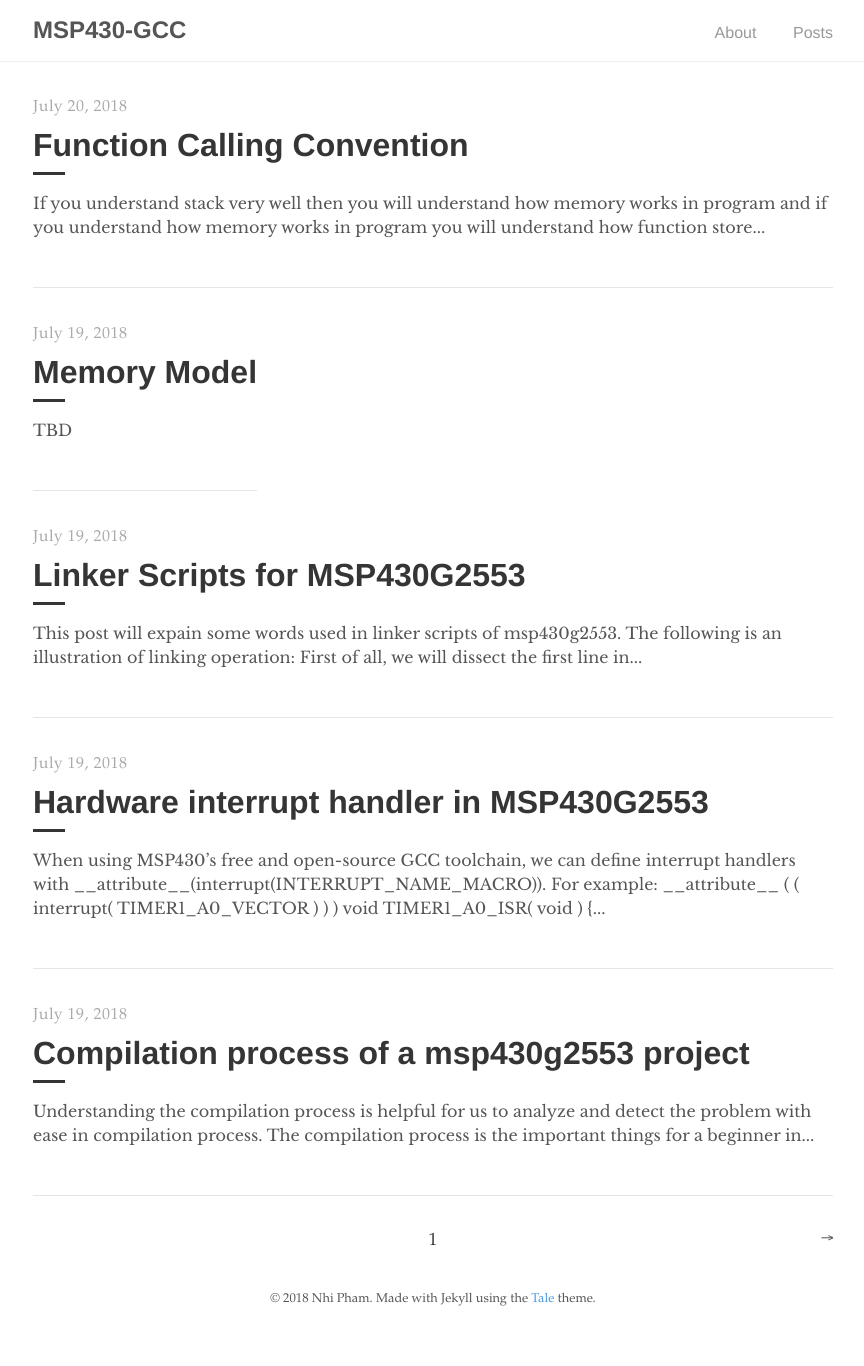
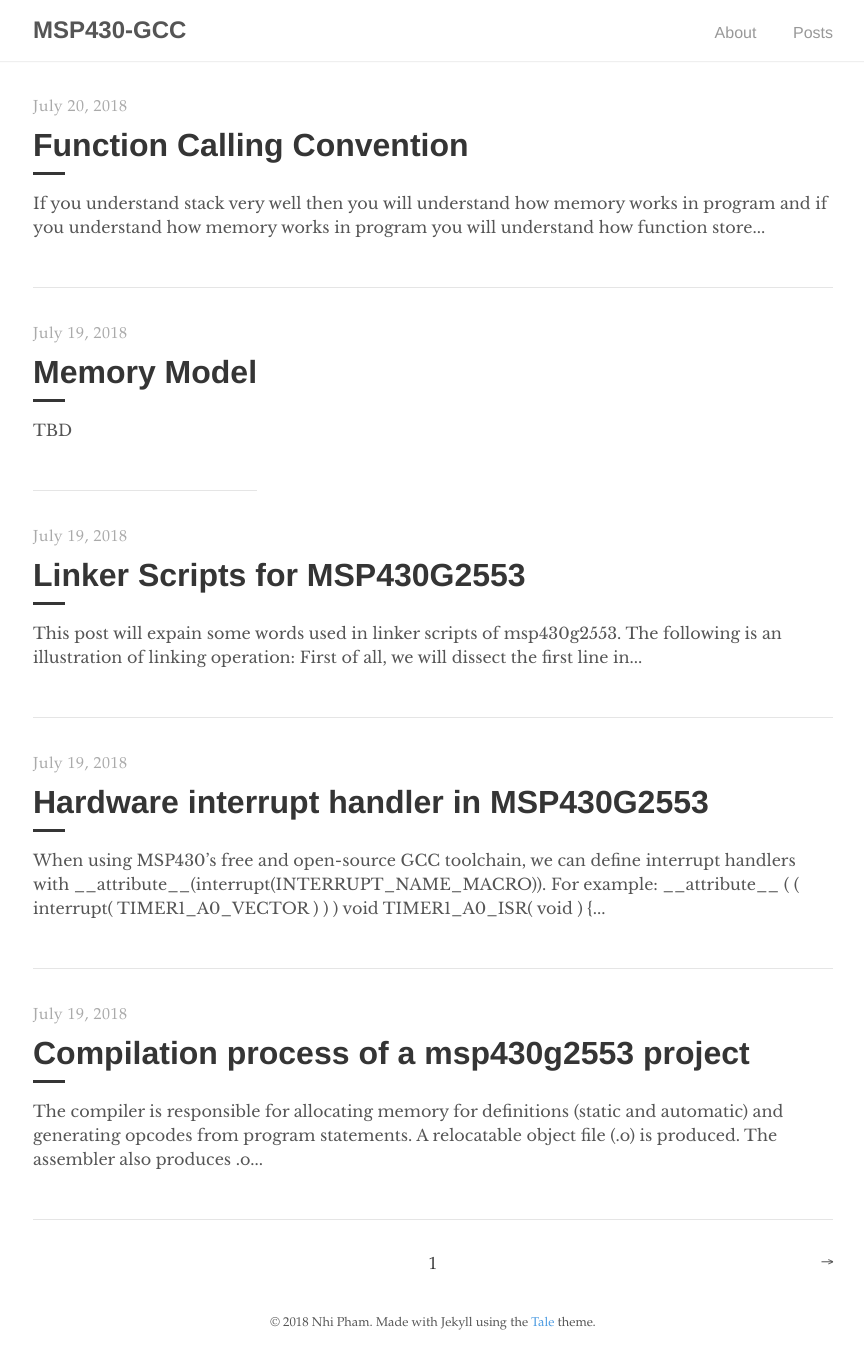
Before and after one commit to nhivp/msp430-gcc, a Jekyll site: the page built from docs/index.html, in a window 1280 px wide. Shown: the whole page, without its empty margins (207-1071 px from the left). Built offline with Jekyll 4.4.1, drawn with Linux system fonts in a browser that asks for light colours; the list of posts is cut into pages by our own code; before the commit the page ends 1342 px from its top, so only the background shows below that; some of the changed lines change nothing that is shown.

Commit message:
update post

````diff
--- a/docs/_posts/2018-07-19-compilation-process.md
+++ b/docs/_posts/2018-07-19-compilation-process.md
@@ -3,6 +3,8 @@
 title: "Compilation process of a msp430g2553 project"
 author: "Nhi Pham"
 ---
+
+> The compiler is responsible for allocating memory for definitions (static and automatic) and generating opcodes from program statements. A relocatable object file (.o) is produced.  The assembler also produces .o files from assembly-language source.
 
 Understanding the compilation process is helpful for us to analyze and detect the problem with ease in compilation process.
 
@@ -192,7 +194,7 @@
 }
 ```
 
-After passing the preprocessor stage, the compiler will compile the source code (blink.i) into objects file (blink.o).
+After passing the preprocessor stage, the compiler will compile the source code (blink.i) into objects file (blink.o). The object file contains the compiled source code – opcodes and data sections.  Note that the object file only contains the sections for static variables.  At this stage, section locations are not fixed.
 
 ```shell
 $ msp430-gcc -c blink.i -o blink.o
@@ -214,4 +216,4 @@
 * Multiple definition a funtion or variable. This error will occur when linking all objects file into a executable file.
 * Lack of linker script.
 
-To investigate compilation process with more source code such as assembly code, library, ... You can read more at [link](http://www.bogotobogo.com/cplusplus/embeddedSystemsProgramming_gnu_toolchain_ARM_cross_compiler.php).
+To investigate compilation process with more source code such as assembly code, library, ... You can read more at [link](http://www.bogotobogo.com/cplusplus/embeddedSystemsProgramming_gnu_toolchain_ARM_cross_compiler.php) or [this](https://blog.feabhas.com/2012/06/the-c-build-process/).
--- a/docs/_posts/2018-07-19-linker-scripts.md
+++ b/docs/_posts/2018-07-19-linker-scripts.md
@@ -124,23 +124,90 @@
 
 ## Output sections
 
-* ```.text```:
-* ```.bss```:
-* ```.data```:
+* ```.text```: Opcodes generated by the compiler are stored in this section.
+* ```.bss, .data```:
+  The static data region is actually subdivided into two further sections:
+  * one for uninitialized-definitions (int var1;).
+  * one for initialised-definitions (int var2 = 10;)
+  So it would not be unexpected for the address of var1 and var2 to not be adjacent to each other in memory.
+  The uninitialized-definitions’ section is commonly known as the .bss or ZI section. The initialised-definitions’ section is commonly known as the .data or RW section.
+* ```.rodata```: specifically for constant values. This section can be placed (in ROM) separate from the .data section.
+* Automatic vairable (.stack)
+  The majority of variables are defined within functions and classed as automatic variables. This also includes parameters and any temporary-returned-object (TRO) from a non-void function.
+  The default model in general programming is that the memory for these program objects is allocated from the stack. For parameters and TRO’s the memory is normally allocated by the calling function (by pushing values onto the stack), whereas for local objects, memory is allocated once the function is called. This key feature enables a function to call itself – recursion (though recursion is generally a bad idea in embedded programming as it may cause stack-overflow problems). In this model, automatic memory is reclaimed by popping the stack on function exit.
+  It is important to note that the compiler does NOT create a .stack segment.  Instead, opcodes are generated that access memory relative to some register, the Stack Pointer, which is configured at program start-up to point to the top of the stack segment (see below)
+  However, on most modern microcontrollers, especially 32-bit RISC architectures, automatics are stored in scratch registers, where possible, rather than the stack. For example the ARM Architecture Procedure Call Standard (AAPCS) defines which CPU registers are used for function call arguments into, and results from, a function and local variables.
+* Dynamic data (.heap)
+  Memory for dynamic objects is allocated from a section known as the Heap.  As with the Stack, the Heap is not allocated by the compiler at compile time but by the Linker at link-time.
 
 ## Simple Linker Script Commands
 
-*
+* ```ENTRY(symbol)```
+
+  The first instruction to execute in a program is called the entry point. You can use the ENTRY linker script command to set the entry point.
+
+* ```OUTPUT_ARCH(bfdarch)```
+
+  Specify a particular output machine architecture. You can see the architecture of an object file by using the objdump program with the -f option.
+
+* ```ASSERT(exp, message)```
+
+  Ensure that exp is non-zero. If it is zero, then exit the linker with an error code, and print message.
 
 ## Assigning Values to Symbols
 
 * PROVIDE
 
+  In some cases, it is desirable for a linker script to define a symbol only if it is referenced and is not defined by any object included in the link. For example, traditional linkers defined the symbol etext. However, ANSI C requires that the user be able to use etext as a function name without encountering an error. The PROVIDE keyword may be used to define a symbol, such as etext, only if it is referenced but not defined. The syntax is PROVIDE(symbol = expression).
+
+ Here is an example of using PROVIDE to define etext:
+
+  ```Makefile
+  SECTIONS
+  {
+    .text :
+      {
+        *(.text)
+        _etext = .;
+        PROVIDE(etext = .);
+      }
+  }
+```
+
+  In this example, if the program defines _etext (with a leading underscore), the linker will give a multiple definition error. If, on the other hand, the program defines etext (with no leading underscore), the linker will silently use the definition in the program. If the program references etext but does not define it, the linker will use the definition in the linker script.
+
 * KEEP
 
-## SECTIONS Command
+  When link-time garbage collection is in use (-gc-sections), it is often useful to mark sections that should not be eliminated. This is accomplished by surrounding an input section's wildcard entry with KEEP()
 
+## Builtin Functions
+
+* ```ABSOLUTE(exp)```
+
+  Return the absolute (non-relocatable, as opposed to non-negative) value of the expression exp. Primarily useful to assign an absolute value to a symbol within a section definition, where symbol values are normally section relative.
+
+* ```ADDR(section)```
+
+  Return the absolute address (the VMA) of the named section. Your script must previously have defined the location of that section. In the following example, symbol_1 and symbol_2 are assigned identical values:
+  ```Makefile
+  SECTIONS
+  {
+  ...
+    .output1 :
+      {
+      start_of_output_1 = ABSOLUTE(.);
+      …
+      }
+    .output :
+      {
+      symbol_1 = ADDR(.output1);
+      symbol_2 = start_of_output_1;
+      }
+  }
+  ...
+  ```
 
 ## Reference
 
 * [Linker Command Language](https://sourceware.org/binutils/docs/ld/index.html) - Reference for concept or syntax.
+* [Using ld, the Gnu Linker](https://access.redhat.com/documentation/en-US/Red_Hat_Enterprise_Linux/4/html/Using_ld_the_GNU_Linker/index.html)
````
